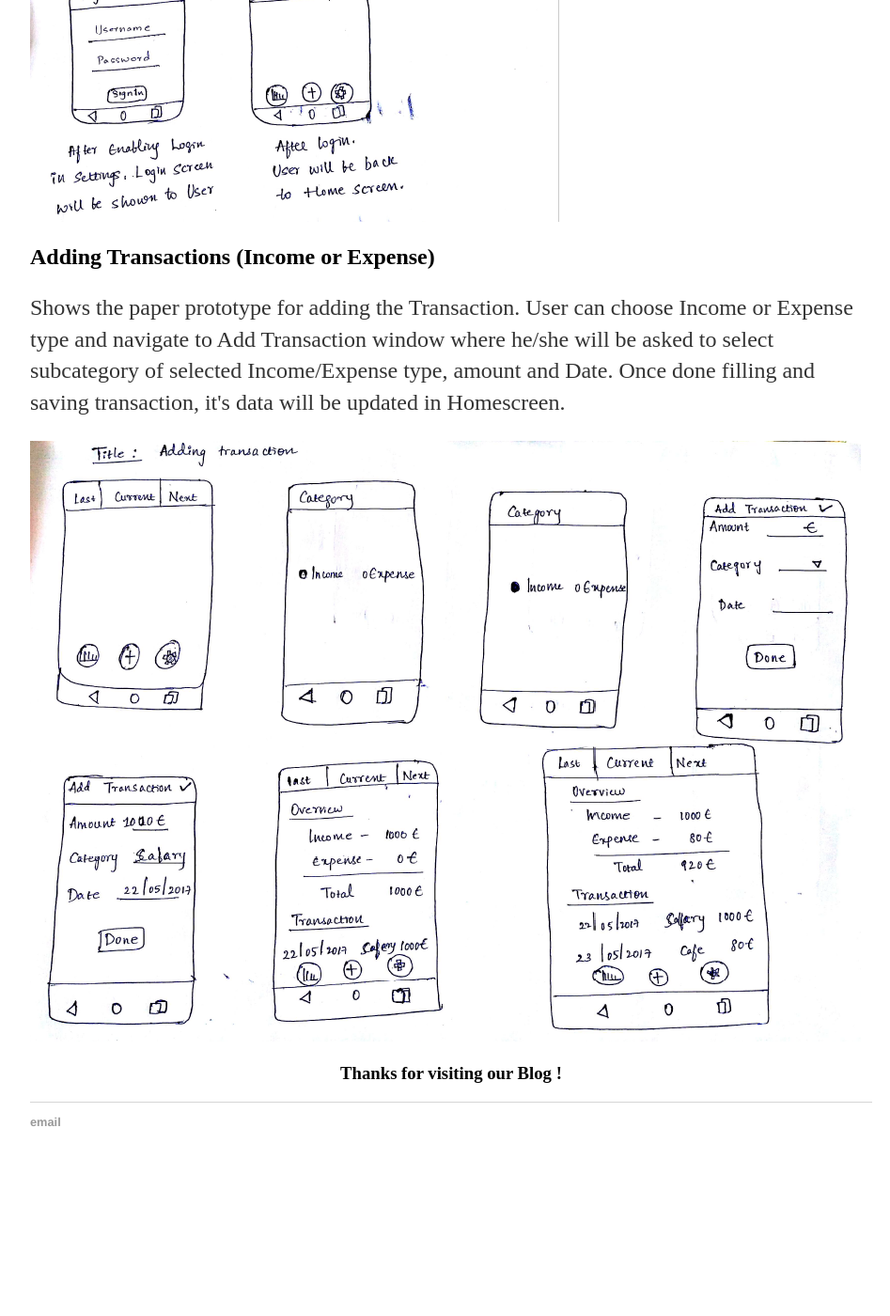
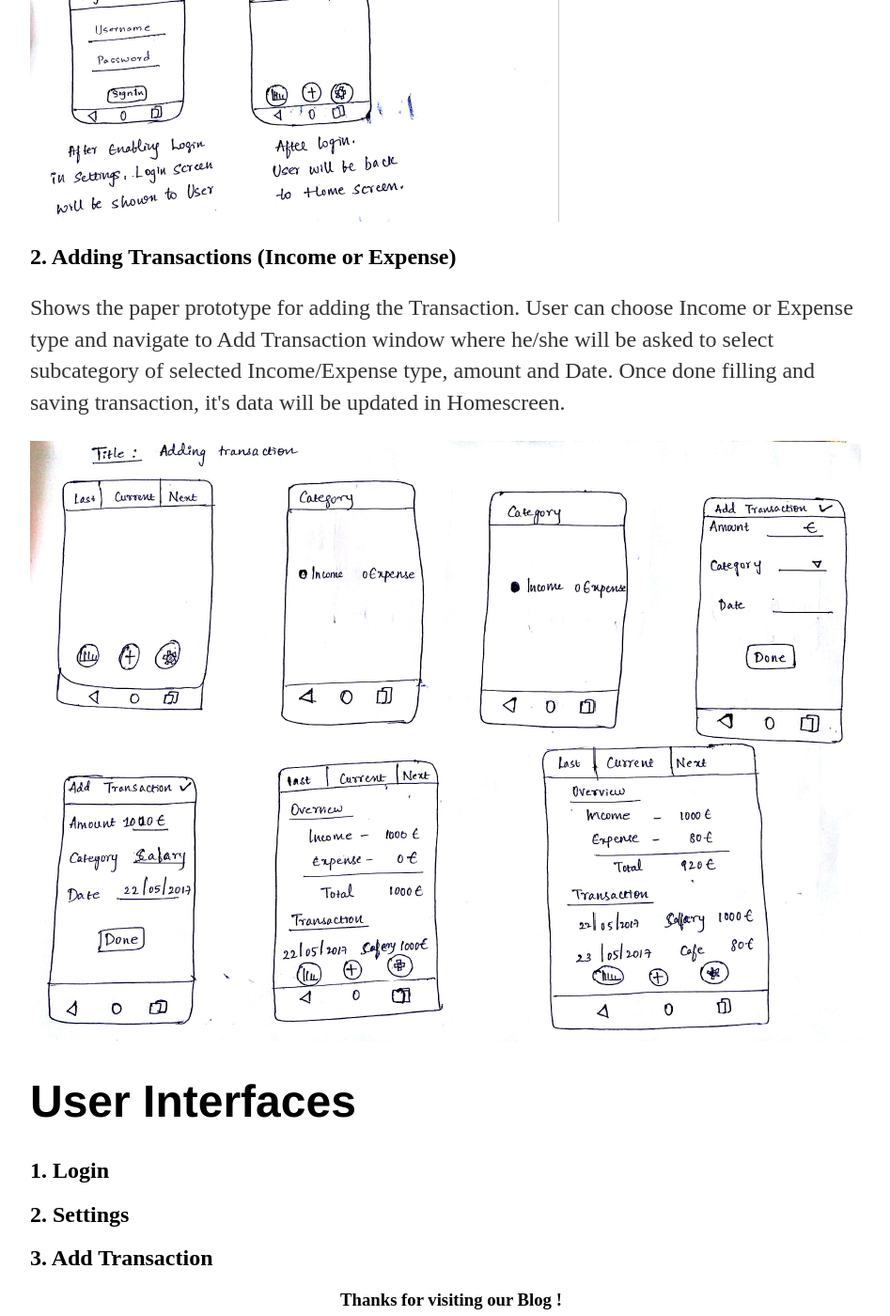
Before and after one commit to vinoth789/Money-tracker, a Jekyll site: the page built from docs/_posts/2017-06-04-ImplementationAndUIDesign.md, in a window 1280 px wide and 1400 px high, scrolled down 4116 px. Shown: the whole window at 94% size, without its empty margins (160-1107 px from the left). Built offline with Jekyll 4.4.1, drawn with Linux system fonts in a browser that asks for light colours; our own code applies the rules of GitHub Pages for plain Markdown files; before the commit the page ends 5377 px from its top, so only the background shows below that.

Commit message:
Create 2017-06-04-ImplementationAndUIDesign.md

```diff
--- a/docs/_posts/2017-06-04-ImplementationAndUIDesign.md
+++ b/docs/_posts/2017-06-04-ImplementationAndUIDesign.md
@@ -130,9 +130,16 @@
 </div>
 
 <div>
-<h2>Adding Transactions (Income or Expense)</h2>
+<h2>2. Adding Transactions (Income or Expense)</h2>
 <p>Shows the paper prototype for adding the Transaction. User can choose Income or Expense type and navigate to Add Transaction window where he/she will be asked to select subcategory of selected Income/Expense type, amount and Date. Once done filling and saving transaction, it's data will be updated in Homescreen.  </p>
 <img style="align:center;" src="/isee2017-codecrunch/images/AddTransaction.png" alt="TransactionPaperMockUp.jpg"/>
 </div>
 
+<div>
+<h1>User Interfaces</h1>
+<h2>1. Login</h2>
+<h2>2. Settings</h2>
+<h2>3. Add Transaction</h2>
+</div>
+
 <h3 style="color: #000000; text-align:center;">Thanks for visiting our Blog !</h3>
```
